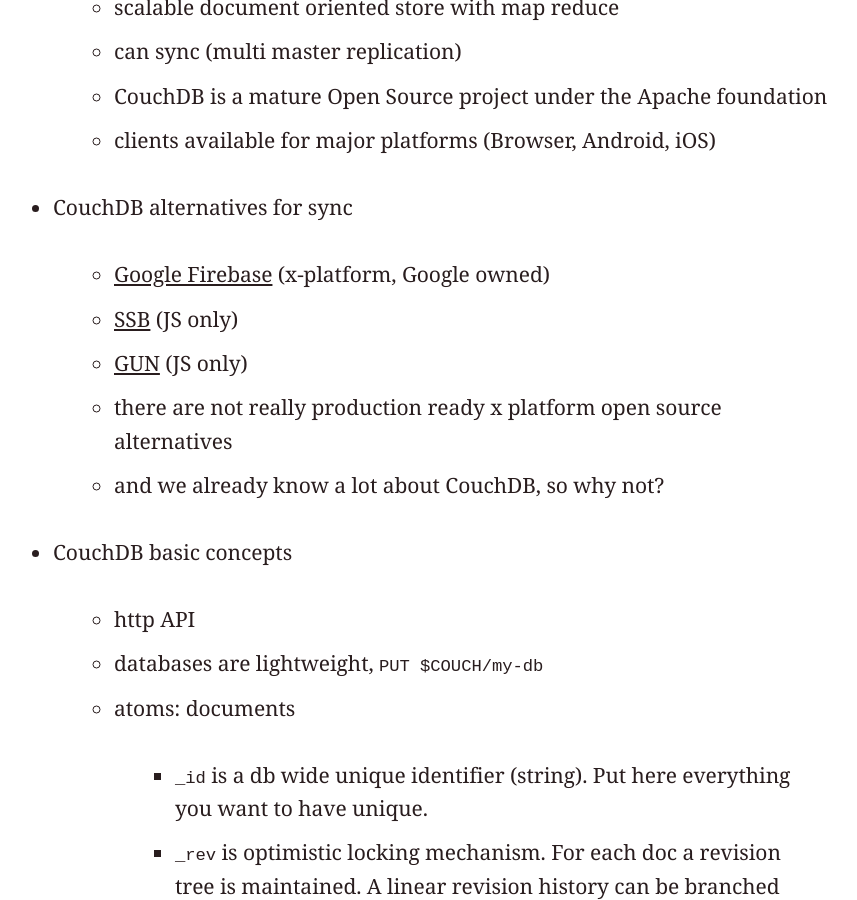
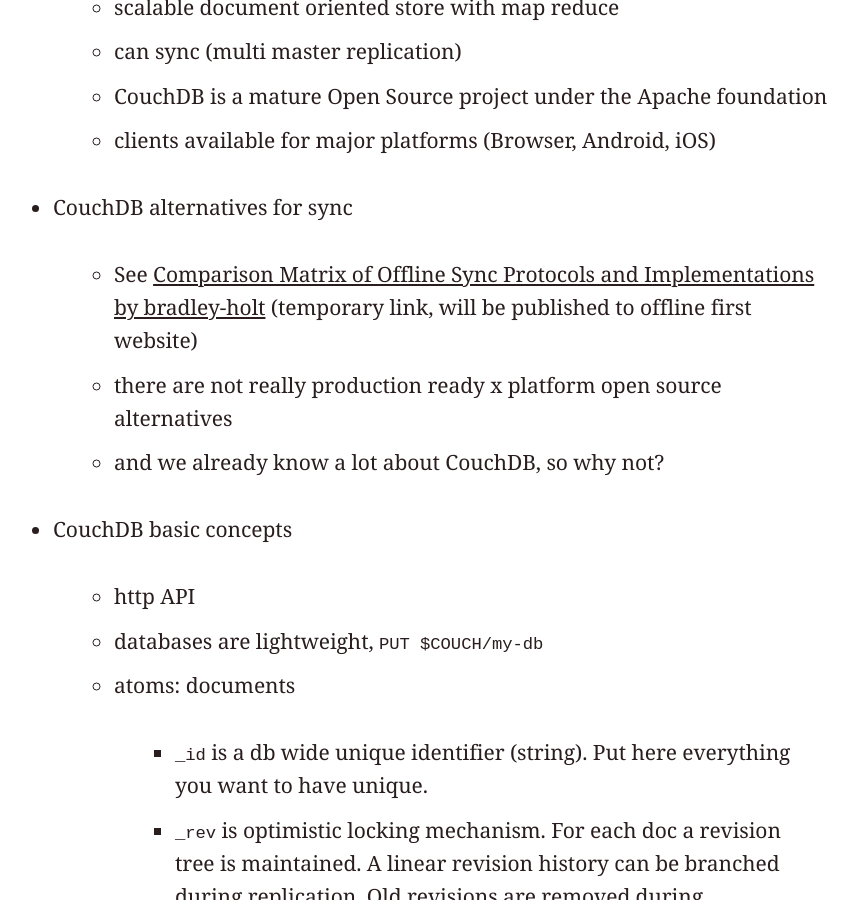
Before and after one commit to jo/sync-tank, a Jekyll site: the page built from migrations.md, in a window 1280 px wide and 900 px high, scrolled down 3771 px. Shown: the whole window, without its empty margins (136-993 px from the left). Built offline with Jekyll 4.4.1, drawn with Linux system fonts in a browser that asks for light colours; our own code applies the rules of GitHub Pages for plain Markdown files; formulas are drawn with MathJax 3.

Commit message:
mention offline sync comparison matrix

```diff
--- a/migrations.md
+++ b/migrations.md
@@ -45,9 +45,7 @@
   - CouchDB is a mature Open Source project under the Apache foundation
   - clients available for major platforms (Browser, Android, iOS)
 - CouchDB alternatives for sync
-  - [Google Firebase](https://firebase.google.com/products/realtime-database/) (x-platform, Google owned)
-  - [SSB](http://scuttlebot.io/) (JS only)
-  - [GUN](http://gun.js.org/) (JS only)
+  - See [Comparison Matrix of Offline Sync Protocols and Implementations by bradley-holt](https://storage.5apps.com/basti/public/shares/171109-2113-index.html) (temporary link, will be published to offline first website)
   - there are not really production ready x platform open source alternatives
   - and we already know a lot about CouchDB, so why not?
 - CouchDB basic concepts
```
